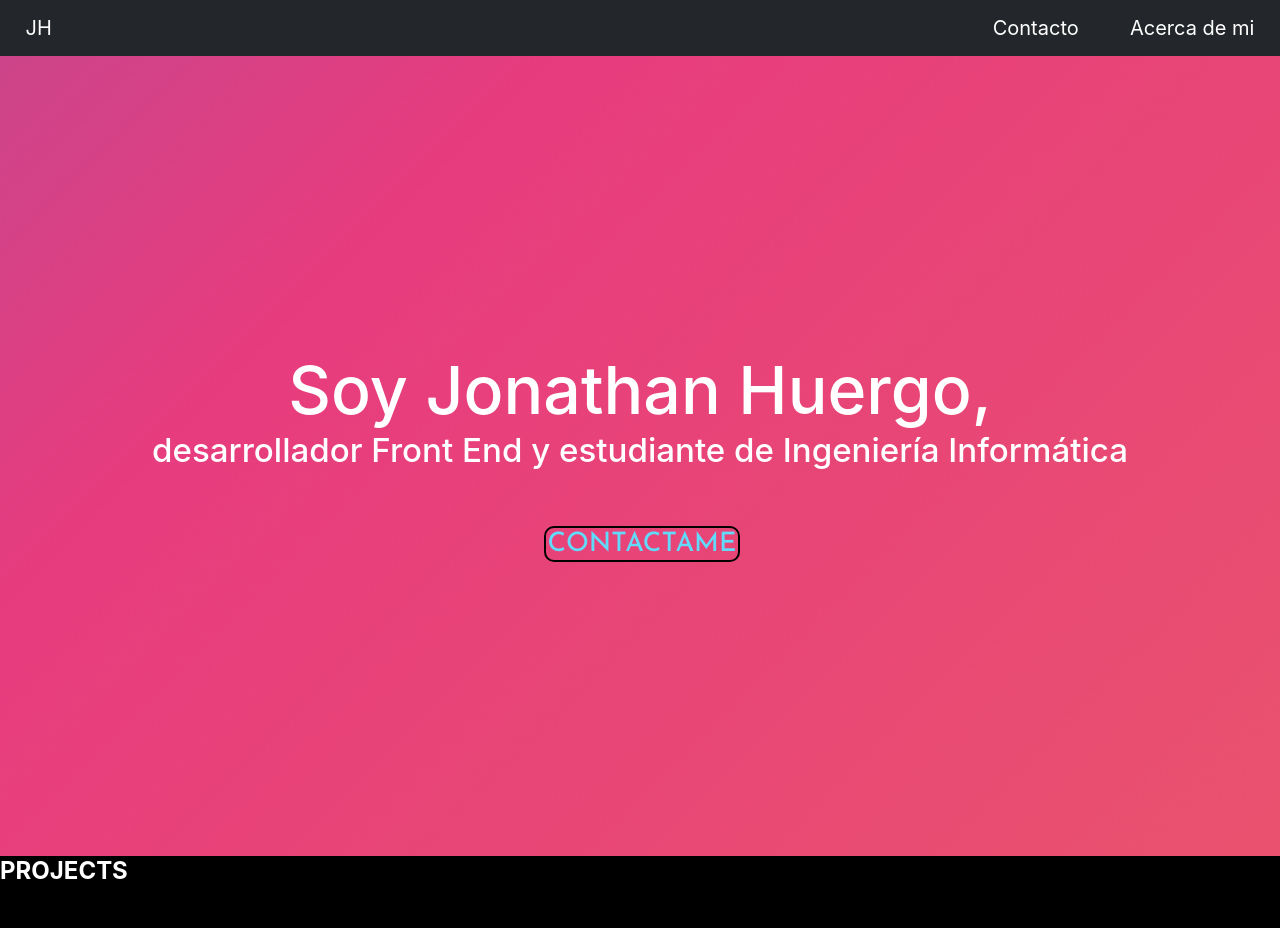
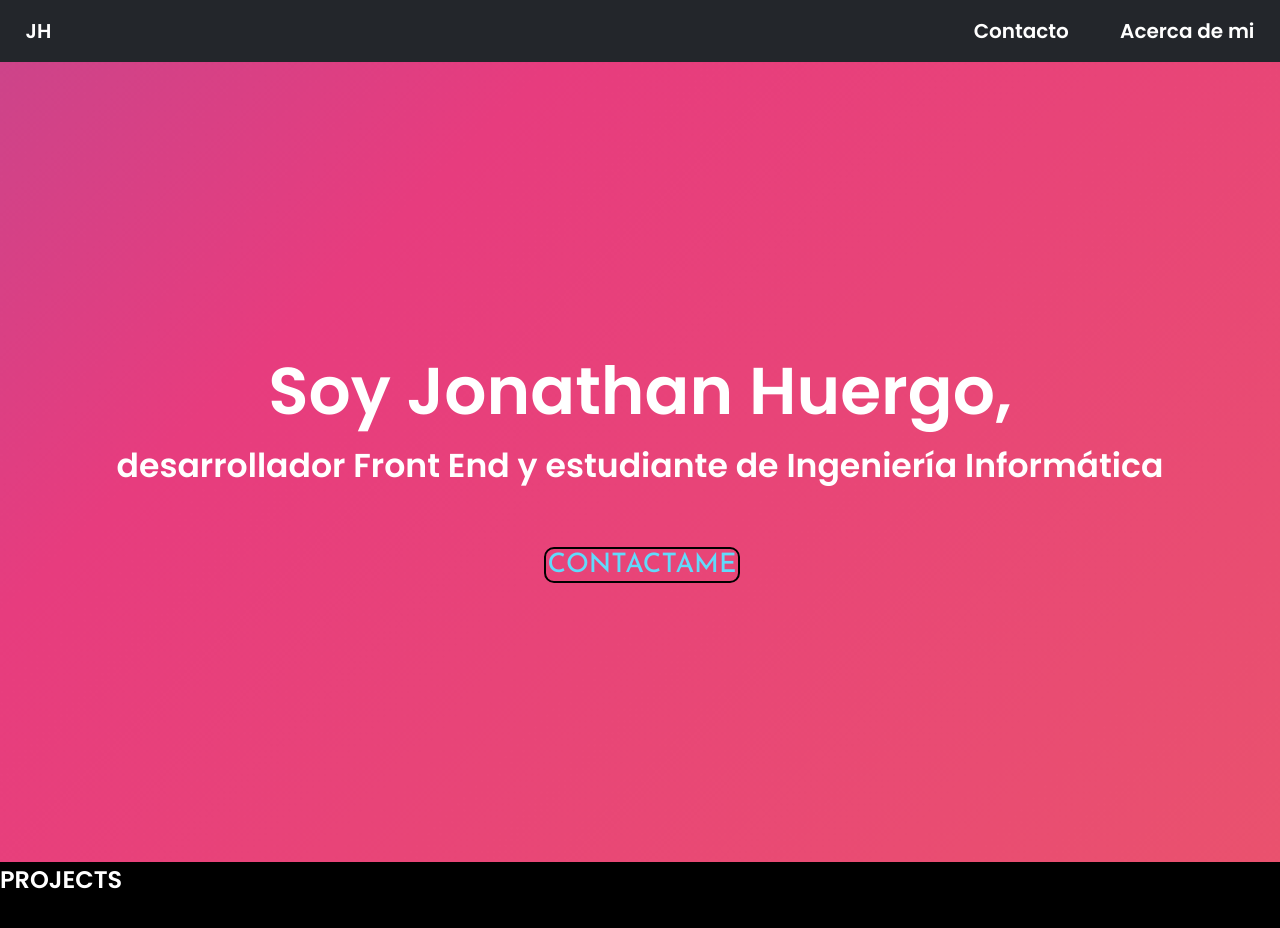
Before and after one commit to JonyHuergo/jhuergo2, a Next.js app: page / in a window 1280 px wide. Shown: the top 928 px of the page. Built offline with nearby package versions, Linux system fonts and the light colour scheme.

Commit message:
Change font

```diff
--- a/styles/globals.css
+++ b/styles/globals.css
@@ -1,4 +1,5 @@
 @import url('https://fonts.googleapis.com/css2?family=Josefin+Sans:wght@500&display=swap');
+@import url('https://fonts.googleapis.com/css2?family=Poppins:wght@600&display=swap');
 
 /* Variables */
 
@@ -22,8 +23,7 @@
 }
 
 body {
-  font-family: -apple-system, BlinkMacSystemFont, 'Segoe UI', 'Roboto', 'Oxygen',
-      'Ubuntu', 'Cantarell', 'Fira Sans', 'Droid Sans', 'Helvetica Neue', sans-serif;
+  font-family: 'Poppins', sans-serif;
   background: linear-gradient(-45deg, #12c2e9, #c471ed, #f64f59);
   /* background: linear-gradient(-45deg, #ee7752, #e73c7e, #23a6d5, #23d5ab); */
   background: linear-gradient(-45deg, #ee7752, #e73c7e, #2376d5, #5823d5);
```
